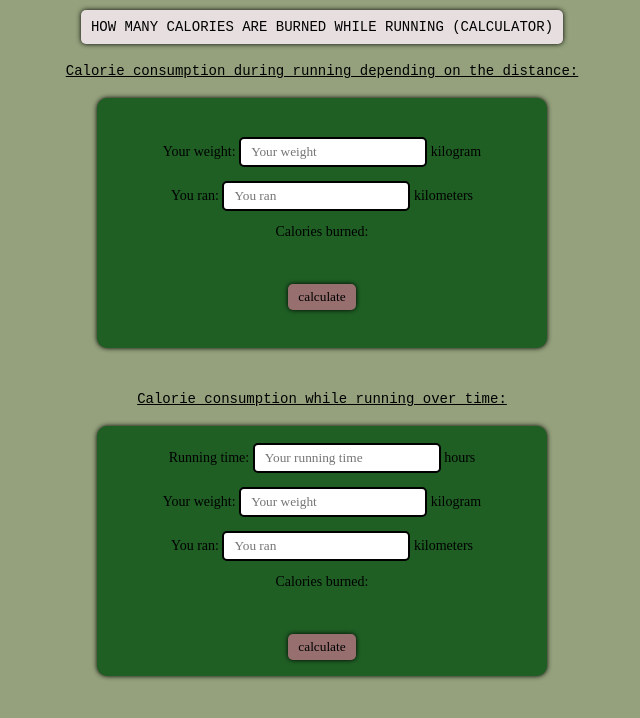
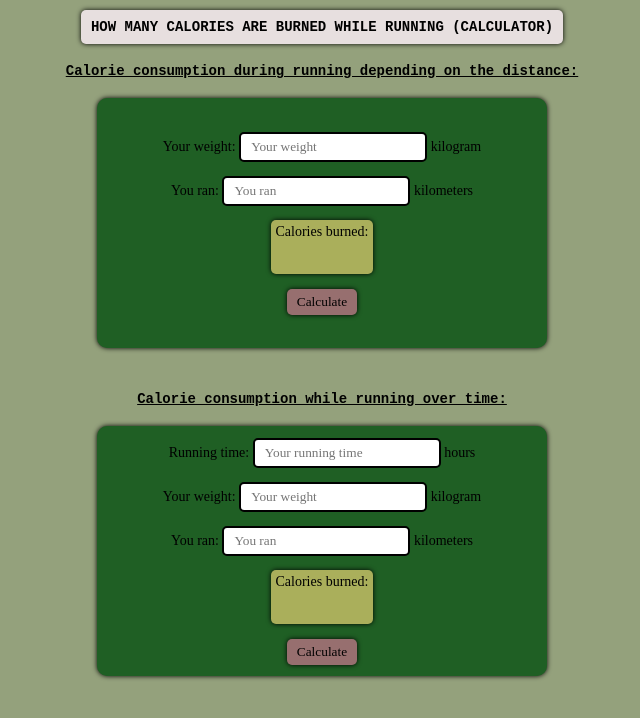
Before and after one commit to Pretya/running-calculator-, a plain HTML site: page index.html in a window 1280 px wide. Shown: the whole page, without its empty margins (318-958 px from the left). Drawn offline with Linux system fonts and the light colour scheme.

Commit message:
Update index.html

```diff
--- a/index.html
+++ b/index.html
@@ -9,10 +9,10 @@
 </head>
 <body>
     <header>
-      <h1 class="title">How many calories are burned while running (calculator)</h1>
+      <h1 class="title"><strong>How many calories are burned while running (calculator)</strong></h1>
     </header>
     <main>
-      <h3>Calorie consumption during running depending on the distance:</h3>
+      <h3><strong>Calorie consumption during running depending on the distance:</strong></h3>
       <section class="distance">
           <div>
            <label for="weight">Your weight:</label>
@@ -24,16 +24,16 @@
            <input name="distance" id="distance-run" placeholder="You ran"> kilometers
           </div>
           <br>
-          <div>
+          <div class="render-info">
             <label for="burned-calories">Calories burned:</label>
             <div class="burned">
               <p></p>
             </div>
           </div>
-          <button onclick="runDistanceRenderOne()">calculate</button>
+          <button onclick="runDistanceRenderOne()">Calculate</button>
       </section>
       <br>
-      <h3>Calorie consumption while running over time:</h3>
+      <h3><strong>Calorie consumption while running over time:</strong></h3>
       <section class="distance">
           <div>
             <label for="weight">Running time:</label>
@@ -50,15 +50,16 @@
            <input name="distance" id="distance-run-time" placeholder="You ran"> kilometers
           </div>
           <br>
-          <div>
+          <div class="render-info">
             <label for="burned-calories">Calories burned:</label>
             <div class="burned-pulse">
-              <p></p>
+              <p value="0"></p>
             </div>
           </div>
-          <button onclick="runDistanceRenderTwo()">calculate</button>
+          <button onclick="runDistanceRenderTwo()">Calculate</button>
       </section>
     </main>
+      <script src="./caloriescalculator.js"></script>
       <script src="./main.js"></script>
 </body>
 </html>
```
